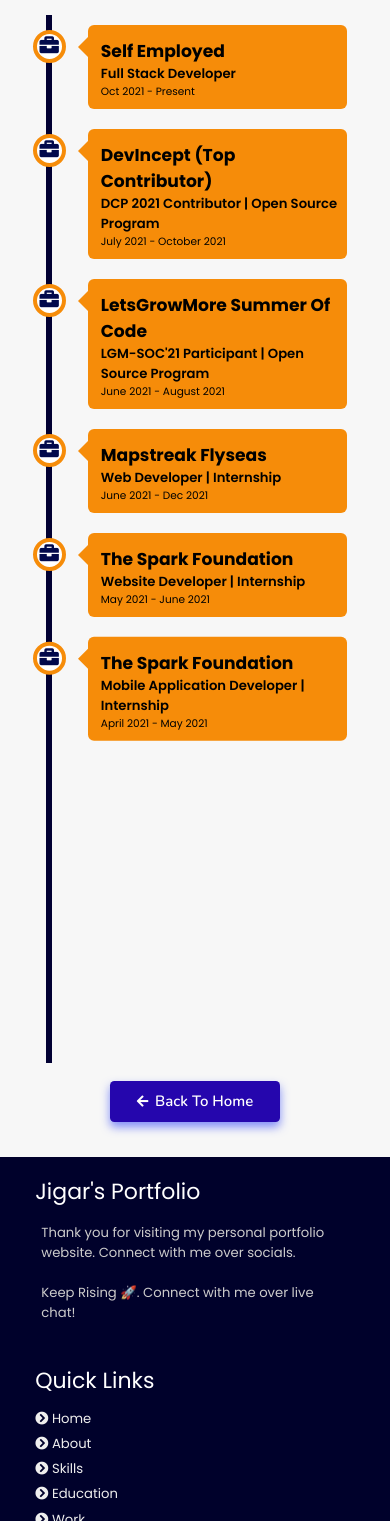
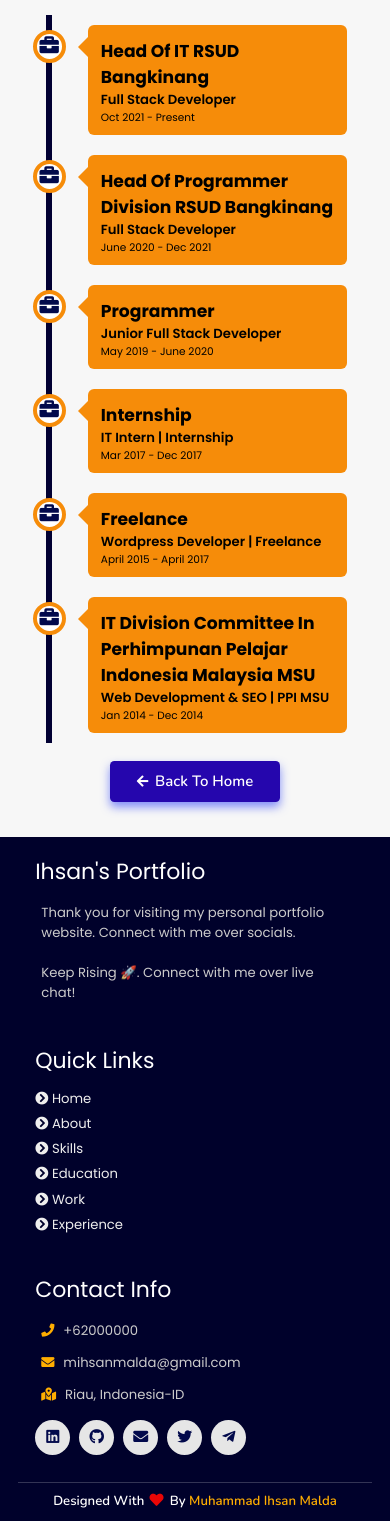
Before and after one commit to ihsanmalda/ihsanmalda.github.io, a plain HTML site: page experience/index.html in a window 390 px wide. Shown: the part 170-1691 px from the top of the page. Drawn offline with nearby package versions, Linux system fonts and the light colour scheme.

Commit message:
Update 7 portofolio site commit

```diff
--- a/experience/index.html
+++ b/experience/index.html
@@ -9,13 +9,13 @@
     <link rel="stylesheet" href="https://cdnjs.cloudflare.com/ajax/libs/font-awesome/5.15.3/css/all.min.css" integrity="sha512-iBBXm8fW90+nuLcSKlbmrPcLa0OT92xO1BIsZ+ywDWZCvqsWgccV3gFoRBv0z+8dLJgyAHIhR35VZc2oM/gI1w==" crossorigin="anonymous" referrerpolicy="no-referrer" />
     <link id='favicon' rel="shortcut icon" href="/assets/images/favicon.png" type="image/x-png">
 
-    <title>Experience | Portfolio Jigar Sable</title>
+    <title>Experience | Portfolio Muhammad Ihsan Malda</title>
 </head>
 <body oncontextmenu="return false">
 
 <!-- navbar starts -->
 <header>
-        <a href="/" class="logo"><i class="fab fa-node-js"></i> Jigar</a>
+        <a href="/" class="logo"><i class="fab fa-node-js"></i> Muhammad Ihsan Malda</a>
 
         <div id="menu" class="fas fa-bars"></div>
         <nav class="navbar">
@@ -40,12 +40,13 @@
       <span>every experience in your life is being orchestrated to teach you something you need to know to move forward.</span>
   </div>
 
+
   <div class="timeline">
 
-    <div class="container left">
+    <div class="container right">
       <div class="content">
         <div class="tag">
-          <h2>Self Employed</h2>
+          <h2>Head of IT RSUD Bangkinang</h2>
         </div>
         <div class="desc">
             <h3>Full Stack Developer</h3>
@@ -54,38 +55,26 @@
       </div>
     </div>
 
-    <div class="container right">
-        <div class="content">
-          <div class="tag">
-            <h2>DevIncept (Top Contributor)</h2>
-          </div>
-          <div class="desc">
-              <h3>DCP 2021 Contributor | Open Source Program</h3>
-              <p>July 2021 - October 2021</p>
-          </div>
+    <div class="container left">
+      <div class="content">
+        <div class="tag">
+          <h2>Head of Programmer Division RSUD Bangkinang</h2>
+        </div>
+        <div class="desc">
+            <h3>Full Stack Developer</h3>
+            <p>June 2020 - Dec 2021</p>
         </div>
       </div>
-
-      <div class="container left">
-        <div class="content">
-          <div class="tag">
-            <h2>LetsGrowMore Summer of Code</h2>
-          </div>
-          <div class="desc">
-              <h3>LGM-SOC'21 Participant | Open Source Program</h3>
-              <p>June 2021 - August 2021</p>
-          </div>
-        </div>
-      </div>
+    </div>
 
     <div class="container right">
       <div class="content">
         <div class="tag">
-          <h2>Mapstreak Flyseas</h2>
+          <h2>Programmer</h2>
         </div>
         <div class="desc">
-            <h3>Web Developer | Internship</h3>
-            <p>June 2021 - Dec 2021</p>
+            <h3>Junior Full Stack Developer</h3>
+            <p>May 2019 - June 2020</p>
         </div>
       </div>
     </div>
@@ -93,11 +82,11 @@
     <div class="container left">
       <div class="content">
         <div class="tag">
-          <h2>The Spark Foundation</h2>
+          <h2>Internship</h2>
         </div>
         <div class="desc">
-            <h3>Website Developer | Internship</h3>
-            <p>May 2021 - June 2021</p>
+            <h3>IT Intern | Internship</h3>
+            <p>Mar 2017 - Dec 2017</p>
         </div>
       </div>
     </div>
@@ -105,11 +94,11 @@
     <div class="container right">
       <div class="content">
         <div class="tag">
-          <h2>The Spark Foundation</h2>
+          <h2>Freelance</h2>
         </div>
         <div class="desc">
-            <h3>Mobile Application Developer | Internship</h3>
-            <p>April 2021 - May 2021</p>
+            <h3>Wordpress Developer | Freelance</h3>
+            <p>April 2015 - April 2017</p>
         </div>
       </div>
     </div>
@@ -117,39 +106,14 @@
     <div class="container left">
       <div class="content">
         <div class="tag">
-          <h2>Frshr Technologies</h2>
+          <h2>IT Division Committee in Perhimpunan Pelajar Indonesia Malaysia MSU</h2>
         </div>
         <div class="desc">
-            <h3>Wordpress Developer | Internship</h3>
-            <p>April 2021 - April 2021</p>
+            <h3>Web Development & SEO | PPI MSU</h3>
+            <p>Jan 2014 - Dec 2014</p>
         </div>
       </div>
     </div>
-
-    <div class="container right">
-      <div class="content">
-        <div class="tag">
-          <h2>WonderingBlog</h2>
-        </div>
-        <div class="desc">
-            <h3>Web Development & SEO | Internship</h3>
-            <p>March 2021 - April 2021</p>
-        </div>
-      </div>
-    </div>
-
-    <div class="container left">
-        <div class="content">
-          <div class="tag">
-            <h2>Hacktoberfest 2020</h2>
-          </div>
-          <div class="desc">
-              <h3>Contributor | Open Source Program</h3>
-              <p>October 2020 - November 2020</p>
-          </div>
-        </div>
-      </div>
-
   </div>
 
   <div class="morebtn">
@@ -169,7 +133,7 @@
   <div class="box-container">
 
       <div class="box">
-          <h3>Jigar's Portfolio</h3>
+          <h3>Ihsan's Portfolio</h3>
           <p>Thank you for visiting my personal portfolio website. Connect with me over socials. <br/> <br/> Keep Rising 🚀. Connect with me over live chat!</p>
       </div>
 
@@ -185,21 +149,21 @@
 
       <div class="box">
           <h3>contact info</h3>
-          <p> <i class="fas fa-phone"></i>+91 704-302-4736</p>
-          <p> <i class="fas fa-envelope"></i>jigarsable21@gmail.com</p>
-          <p> <i class="fas fa-map-marked-alt"></i>Pune, India-412206</p>
+          <p> <i class="fas fa-phone"></i>+62000000</p>
+          <p> <i class="fas fa-envelope"></i>mihsanmalda@gmail.com</p>
+          <p> <i class="fas fa-map-marked-alt"></i>Riau, Indonesia-ID</p>
           <div class="share">
 
-            <a href="https://www.linkedin.com/in/jigar-sable" class="fab fa-linkedin" target="_blank"></a>
-            <a href="https://github.com/jigar-sable" class="fab fa-github" target="_blank"></a>
-            <a href="mailto:jigarsable21@gmail.com" class="fas fa-envelope" target="_blank"></a>
-            <a href="https://twitter.com/jigar_sable" class="fab fa-twitter" target="_blank"></a>
-            <a href="https://t.me/lifecode5" class="fab fa-telegram-plane" target="_blank"></a>
+            <a href="https://www.linkedin.com/in/ihsanmalda" class="fab fa-linkedin" target="_blank"></a>
+            <a href="https://github.com/ihsanmalda" class="fab fa-github" target="_blank"></a>
+            <a href="mailto:mihsanmalda@gmail.com" class="fas fa-envelope" target="_blank"></a>
+            <a href="https://twitter.com/ihsanmalda" class="fab fa-twitter" target="_blank"></a>
+            <a href="#" class="fab fa-telegram-plane" target="_blank"></a>
           </div>
       </div>
   </div>
 
-  <h1 class="credit">Designed with <i class="fa fa-heart pulse"></i> by <a href="https://www.linkedin.com/in/jigar-sable"> jigar sable</a></h1>
+  <h1 class="credit">Designed with <i class="fa fa-heart pulse"></i> by <a href="https://www.linkedin.com/in/ihsanmalda"> Muhammad Ihsan Malda</a></h1>
 
 </section>
 <!-- footer section ends -->
--- a/experience/script.js
+++ b/experience/script.js
@@ -35,7 +35,7 @@
 (function(){
 var s1=document.createElement("script"),s0=document.getElementsByTagName("script")[0];
 s1.async=true;
-s1.src='https://embed.tawk.to/60df10bf7f4b000ac03ab6a8/1f9jlirg6';
+s1.src='';
 s1.charset='UTF-8';
 s1.setAttribute('crossorigin','*');
 s0.parentNode.insertBefore(s1,s0);
--- a/projects/script.js
+++ b/projects/script.js
@@ -110,7 +110,7 @@
 (function () {
     var s1 = document.createElement("script"), s0 = document.getElementsByTagName("script")[0];
     s1.async = true;
-    s1.src = 'https://embed.tawk.to/60df10bf7f4b000ac03ab6a8/1f9jlirg6';
+    s1.src = '#';
     s1.charset = 'UTF-8';
     s1.setAttribute('crossorigin', '*');
     s0.parentNode.insertBefore(s1, s0);
```
